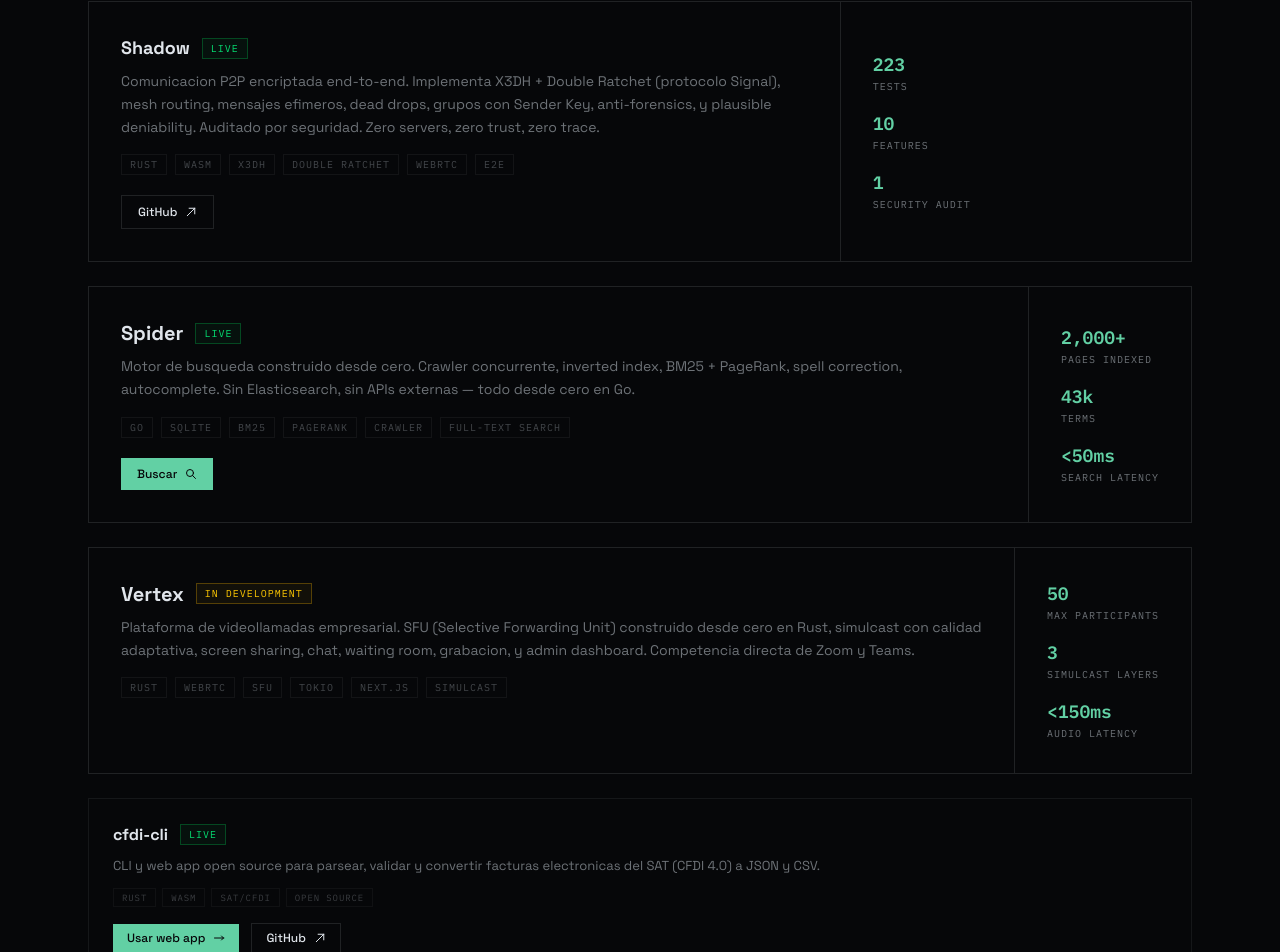
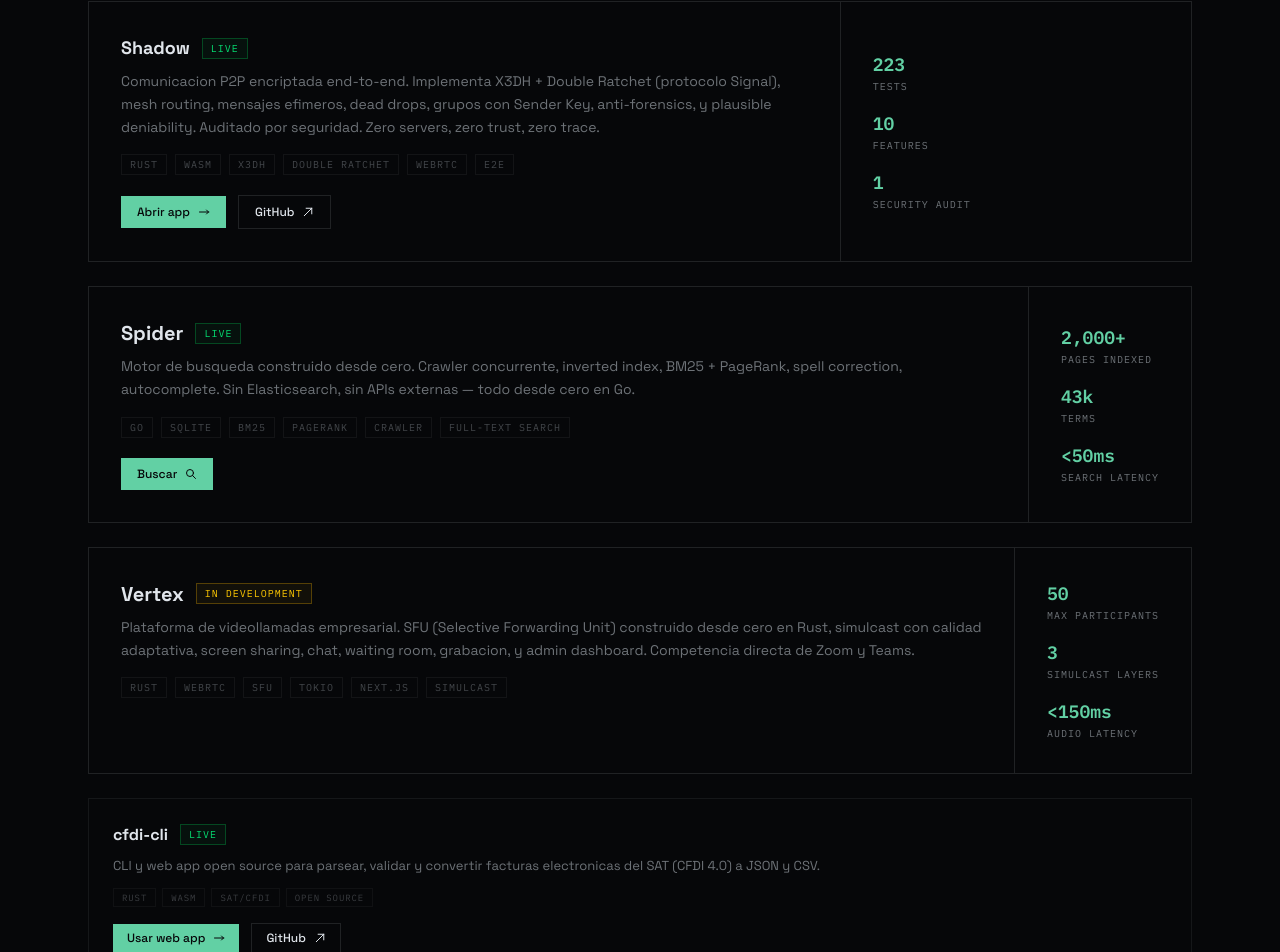
Before and after one commit to orbita-pos/jesusbr.com, a Next.js app: page / in a window 1280 px wide. Shown: the part 1573-2525 px from the top of the page. Built offline with nearby package versions, Linux system fonts and the light colour scheme.

Commit message:
Add live app link for Shadow project
Co-Authored-By: Claude Opus 4.6 <noreply@anthropic.com>

```diff
--- a/components/projects.tsx
+++ b/components/projects.tsx
@@ -154,7 +154,18 @@ export function Projects() {
                   </span>
                 ))}
               </div>
-              <div className="mt-5">
+              <div className="mt-5 flex flex-wrap items-center gap-3">
+                <a
+                  href="https://jesusbr98-shadow.hf.space"
+                  target="_blank"
+                  rel="noopener noreferrer"
+                  className="group inline-flex items-center gap-2 bg-primary px-4 py-2 text-xs font-medium text-primary-foreground transition-all hover:opacity-90"
+                >
+                  Abrir app
+                  <svg className="h-3 w-3 transition-transform group-hover:translate-x-1" fill="none" viewBox="0 0 24 24" stroke="currentColor" strokeWidth={2}>
+                    <path strokeLinecap="round" strokeLinejoin="round" d="M17 8l4 4m0 0l-4 4m4-4H3" />
+                  </svg>
+                </a>
                 <a
                   href="https://github.com/jesusbr/shadow"
                   target="_blank"
```
